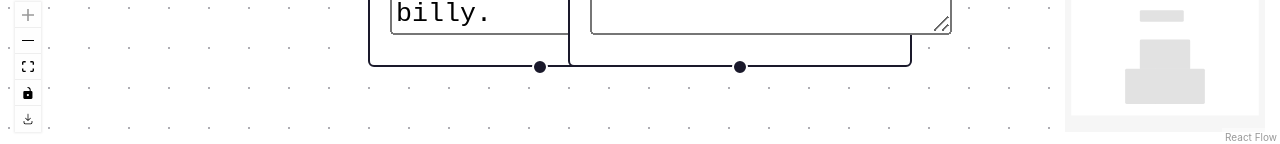
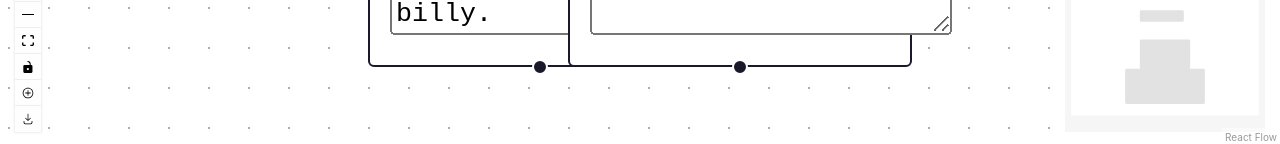
Before and after one commit to RevRocky/dialogue-editor, a React (Vite) app: page / in a window 1280 px wide. Shown: the part 653-797 px from the top of the page. Built offline with nearby package versions, Linux system fonts and the light colour scheme.

Commit message:
WoW! You can create nodes at the hit of a button :3

```diff
--- a/src/App.tsx
+++ b/src/App.tsx
@@ -9,6 +9,7 @@ import {
   useEdgesState,
   type OnConnect,
   ControlButton,
+  useReactFlow,
 } from '@xyflow/react';
 
 import '@xyflow/react/dist/style.css';
@@ -16,7 +17,9 @@ import '@xyflow/react/dist/style.css';
 import { INITIAL_NODES, nodeTypes, TEST_NODES } from './nodes';
 import { INITIAL_EDGES, TEST_EDGES, edgeTypes } from './edges';
 import { exportGraph } from './fileManagement/exportGraph';
-import { DownloadIcon } from '@radix-ui/react-icons';
+import { DownloadIcon, PlusCircledIcon } from '@radix-ui/react-icons';
+import { createNewDialogueNode } from './nodes/DialogueNode';
+import { DialogueNode } from './nodes/types';
 
 export default function App() {
   const [nodes, , onNodesChange] = useNodesState(TEST_NODES);
@@ -25,6 +28,8 @@ export default function App() {
     (connection) => setEdges((edges) => addEdge(connection, edges)),
     [setEdges]
   );
+
+  const { addNodes, screenToFlowPosition } = useReactFlow();
 
   return (
     <ReactFlow
@@ -40,6 +45,20 @@ export default function App() {
       <Background />
       <MiniMap />
       <Controls >
+        <ControlButton onClick={() => {
+          const viewport = document.querySelector('.react-flow') as Element;
+          const boundingRect = viewport.getBoundingClientRect();
+
+          const centre = screenToFlowPosition({
+            x: boundingRect.x + boundingRect.width / 2,
+            y: boundingRect.y + boundingRect.height / 2,
+          })
+
+          const newNode = createNewDialogueNode(centre.x, centre.y);
+          addNodes(newNode as DialogueNode)
+        }}>
+          <PlusCircledIcon/>
+        </ControlButton>
         <ControlButton onClick={() => exportGraph(nodes, edges)}>
           <DownloadIcon/>
         </ControlButton>
--- a/src/edges/ChoiceEdge.tsx
+++ b/src/edges/ChoiceEdge.tsx
@@ -21,10 +21,6 @@ export const ChoiceEdge: FC<EdgeProps<Edge<{ label: string }>>> = ({
 }) => {
 
   const { updateEdgeData } = useReactFlow();
-
-  const [label, setLabel] = useState(data?.label ?? "") ;
-
-
 
   const [edgePath, labelX, labelY] = getBezierPath({
     sourceX,
--- a/src/fileManagement/exportGraph.ts
+++ b/src/fileManagement/exportGraph.ts
@@ -1,4 +1,4 @@
-import { Edge, getConnectedEdges, getOutgoers } from "@xyflow/react";
+import { Edge, getConnectedEdges } from "@xyflow/react";
 import { AppNode, DialogueNode } from "../nodes/types";
 import { START_NODE_ID } from "../nodes";
 import { Dialogue } from "../utils/types";
@@ -38,7 +38,6 @@ export function exportGraph(nodes: AppNode[], edges: Edge[]) {
 
         // The number of connections will tell us how to proceed...
         const outgoingEdges = getConnectedEdges([destinationNode], edges).filter(edge => edge.source === destinationNode.id);
-        console.log("Nya", outgoingEdges)
 
         switch(outgoingEdges.length) {
             case 0:
@@ -84,6 +83,4 @@ export function exportGraph(nodes: AppNode[], edges: Edge[]) {
 
     exploreEdge(initialEdge);
 
-
-    console.log(exportedDialogue)
 }
--- a/src/main.tsx
+++ b/src/main.tsx
@@ -4,9 +4,12 @@ import ReactDOM from 'react-dom/client';
 import App from './App';
 
 import './index.css';
+import { ReactFlowProvider } from '@xyflow/react';
 
 ReactDOM.createRoot(document.getElementById('root')!).render(
   <React.StrictMode>
-    <App />
+    <ReactFlowProvider>
+      <App />
+    </ReactFlowProvider>
   </React.StrictMode>
 );
--- a/src/nodes/DialogueNode.tsx
+++ b/src/nodes/DialogueNode.tsx
@@ -1,6 +1,19 @@
 import { Handle, Position, useReactFlow } from '@xyflow/react';
 import { TextNodeProps } from './types';
 
+export function createNewDialogueNode(posX: number, posY: number) {
+
+    return {
+     id: crypto.randomUUID(),
+     type: 'dialogue-node',
+     position: { x: posX, y: posY },
+     data: {
+        character: '',
+        dialogue: ''
+    }
+    }
+
+}
 
 
 export function DialogueNode(nodeData: any) {
```
